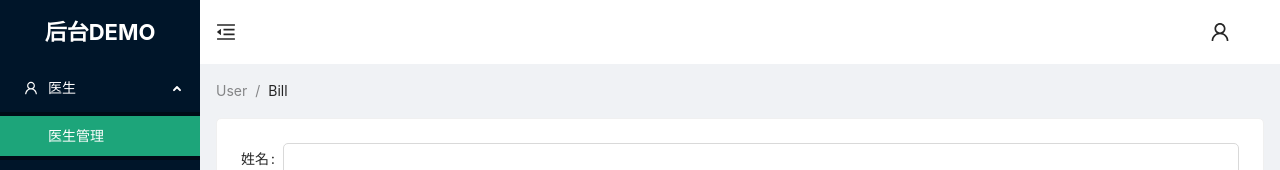
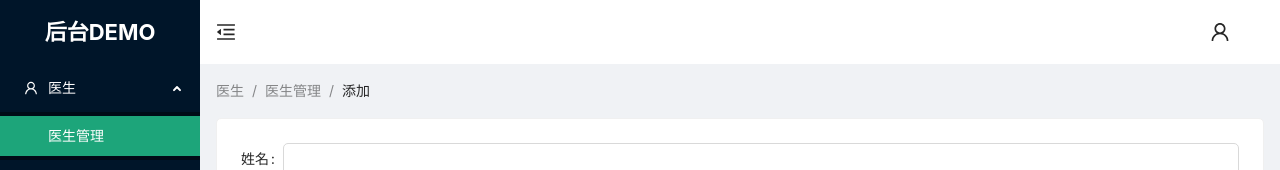
Before and after one commit to fancy-cat/react-node-admin, a React (Create React App) app in the folder frontend/: page /add-doctor in a window 1280 px wide. Shown: the top 170 px of the page. Built offline with nearby package versions, Linux system fonts and the light colour scheme.

Commit message:
面包屑组件

```diff
--- a/frontend/src/App.js
+++ b/frontend/src/App.js
@@ -1,12 +1,13 @@
 import './App.less';
 import React, { useState } from 'react';
-import { ConfigProvider, Layout, Menu, Breadcrumb } from 'antd';
+import { ConfigProvider, Layout, Menu } from 'antd';
 import zhCN from 'antd/lib/locale/zh_CN';
 import { BrowserRouter as Router,Switch, Route, Link } from 'react-router-dom'
 import { createBrowserHistory } from "history";
 import { menuData, routerData } from './router'
 import Doctor from './views/doctor'
 import MainHeader from './components/header';
+import MyBreadCrumb from './components/breadcrumb';
 import Login from './views/login'
 const { Header, Content, Footer, Sider } = Layout;
 const { SubMenu } = Menu;
@@ -71,10 +72,7 @@ function App() {
               <MainHeader collapsed={collapsed} toggleC={toggleC}/>
             </Header>
             <Content style={{ margin: '0 16px' }}>
-              <Breadcrumb style={{ margin: '16px 0'}}>
-                <Breadcrumb.Item>User</Breadcrumb.Item>
-                <Breadcrumb.Item>Bill</Breadcrumb.Item>
-              </Breadcrumb>
+              <MyBreadCrumb />
               <div className="site-layout-background" style={{ minHeight: 360 }}>
               <Switch>
                   {
--- /dev/null
+++ b/frontend/src/components/breadcrumb.js
@@ -0,0 +1,31 @@
+import { Breadcrumb } from 'antd'
+import { routerData } from '../router'
+import { useLocation, Link} from 'react-router-dom'
+
+function MyBreadCrumb() {
+  const currentLocation = useLocation()
+  const pathname = currentLocation.pathname
+  const urlSplitList = pathname.split('/') // 比较局限 现在的路由都是一个'/' 加id的是俩'/'
+  const routeItem = routerData.find(r => urlSplitList[1] === r.path.split('/')[1])
+  const breadList = routeItem ? routeItem.breadList : []
+  if(urlSplitList.length > 2 && breadList.length) {
+    breadList.forEach(b => {
+      if(b.path) {
+        b.path = b.path.replace(/:id/, urlSplitList[urlSplitList.length-1])
+      }
+    })
+  }
+  return (
+    <Breadcrumb style={{ margin: '16px 0'}}>
+      {
+        breadList.map((bread,idx) => <Breadcrumb.Item key={idx}>
+          {
+            bread.path ? <Link to={bread.path}>{bread.name}</Link> : bread.name
+          }
+        </Breadcrumb.Item>)
+      }
+    </Breadcrumb>
+  )
+}
+
+export default MyBreadCrumb
--- a/frontend/src/router.js
+++ b/frontend/src/router.js
@@ -75,10 +75,11 @@ export const routerData = [
   {
     path: '/doctor',
     component: <Doctor/>,
+    breadList: [{name: '医生'}, {name: '医生管理'}]
   },
   {
     path: '/medicine',
-    component: <Medicine/>,
+    component: <Medicine/>
   },
   {
     path: '/schedule',
@@ -95,13 +96,29 @@ export const routerData = [
   {
     path: '/doctor-detail/:id',
     component: <DoctorDetail/>,
+    breadList: [
+      {name: '医生'},
+      {name: '医生管理', path: '/doctor'},
+      {name: '医生详情'}
+    ]
   },
   {
     path: '/add-doctor',
     component: <EditDoctor/>,
+    breadList: [
+      {name: '医生'},
+      {name: '医生管理', path: '/doctor'},
+      {name: '添加'},
+    ]
   },
   {
     path: '/update-doctor/:id',
     component: <EditDoctor/>,
+    breadList: [
+      {name: '医生'},
+      {name: '医生管理', path: '/doctor'},
+      {name: '医生详情', path: '/doctor-detail/:id'},
+      {name: '编辑'},
+    ]
   }
 ]
--- a/frontend/src/views/doctor-detail.js
+++ b/frontend/src/views/doctor-detail.js
@@ -1,7 +1,7 @@
 import React, { useEffect, useState } from 'react'
-import {Card, Descriptions} from 'antd';
+import {Card, Descriptions, Button} from 'antd';
 import { api } from '../api';
-import {useParams} from 'react-router-dom'
+import {useParams, Link} from 'react-router-dom'
 
 function DoctorDetail() {
   const currentParams = useParams()
@@ -21,6 +21,9 @@ function DoctorDetail() {
     return () => isUnMount = true
   },[])
   return <Card>
+    <Button style={{marginLeft: '10px', float: 'right'}}>
+      <Link to={`/update-doctor/${currentParams.id}`}>编辑</Link>
+    </Button>
     <Descriptions title="医生信息">
       <Descriptions.Item label="姓名">{info.name}</Descriptions.Item>
       <Descriptions.Item label="医院">{info.hospital}</Descriptions.Item>
--- a/frontend/src/views/doctor.js
+++ b/frontend/src/views/doctor.js
@@ -27,9 +27,6 @@ function Doctor() {
       return <>
         <Button>
           <Link to={`/doctor-detail/${record.id}`}>详情</Link>
-        </Button>
-        <Button style={{marginLeft: '10px'}}>
-          <Link to={`/update-doctor/${record.id}`}>编辑</Link>
         </Button>
         <Button type="danger" style={{marginLeft: '10px'}} onClick={() => deleteDoctor(record)}>delete</Button>
       </>
--- a/frontend/src/views/edit-doctor.js
+++ b/frontend/src/views/edit-doctor.js
@@ -23,7 +23,7 @@ function EditDoctor() {
     const res = await api[apiName](data)
     if(!res.code) {
       message.success('提交成功', 1, () => {
-        history.push('/doctor')
+        history.push(`/doctor-detail/${id}`)
       })
     }
   }
```
